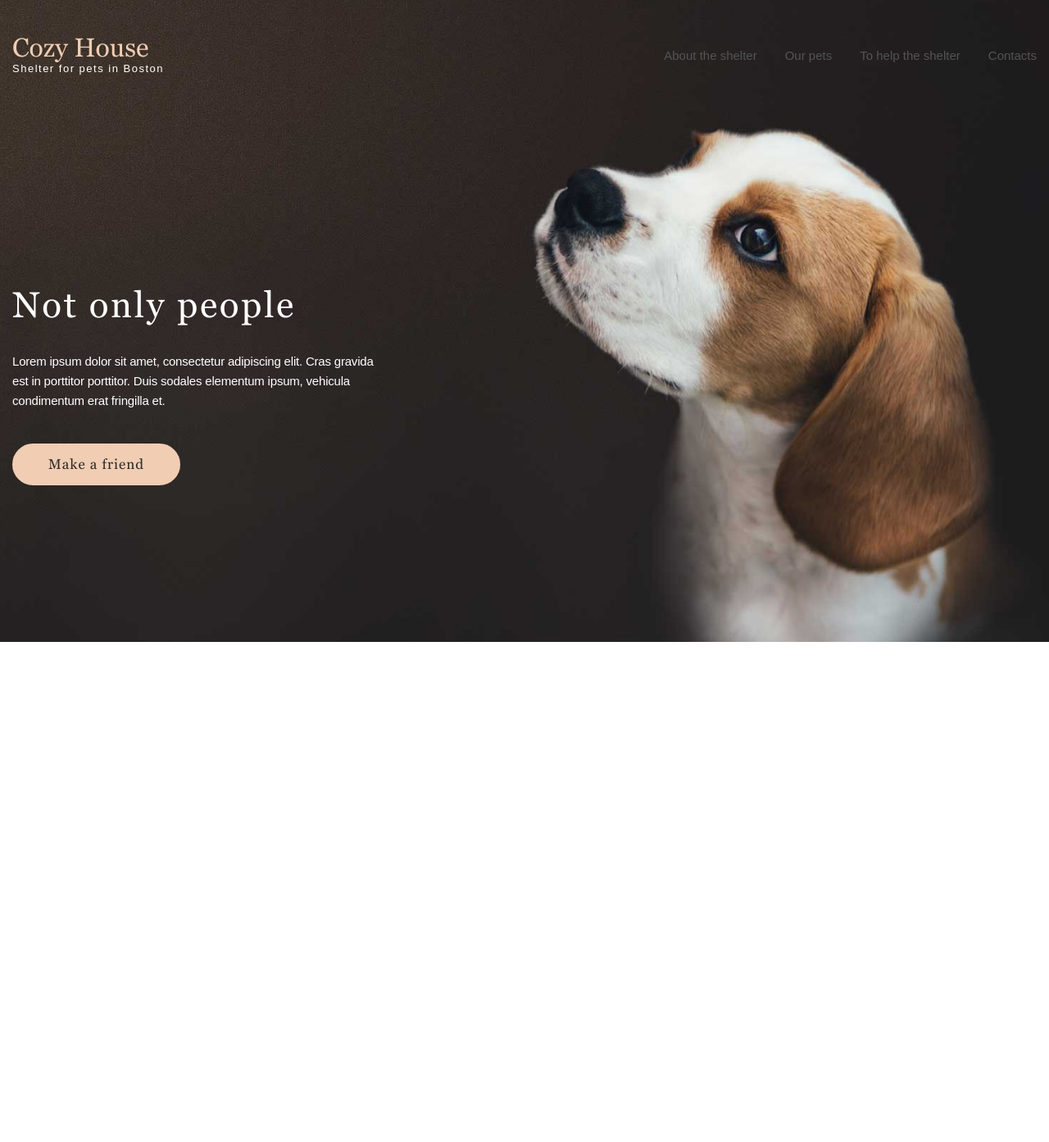
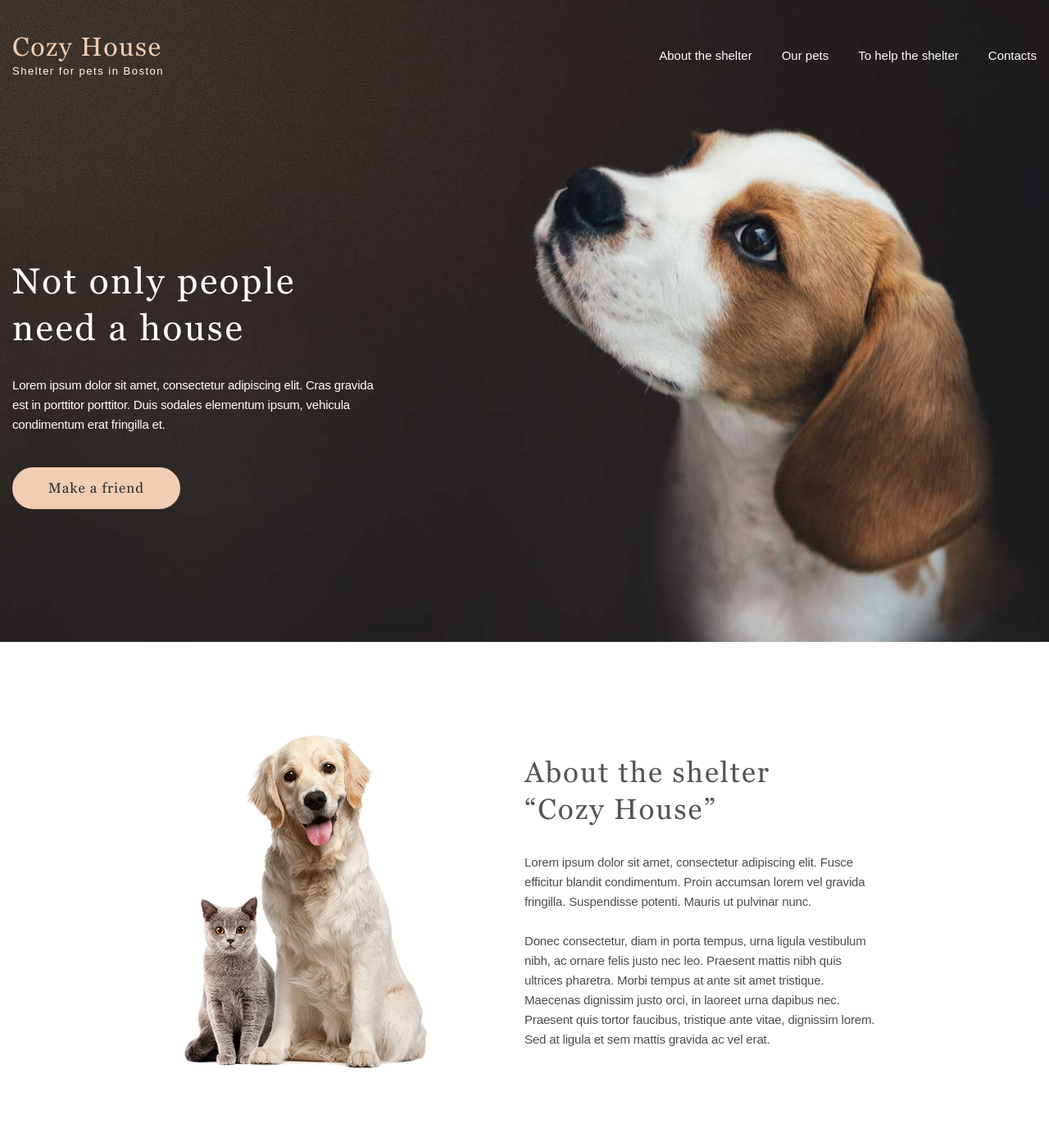
Before and after one commit to ruslansokolov40/Cozy-House, a website: page app/index.html in a window 1280 px wide. Shown: the part 17-1410 px from the top of the page at 82% size. Before the commit the page ends 800 px from the top, so only its background shows below. Drawn offline with Linux system fonts and the light colour scheme.

Commit message:
section about

```diff
--- a/app/index.html
+++ b/app/index.html
@@ -49,7 +49,7 @@
         <div class="container">
           <div class="heading__wrap">
             <div class="heading__inner">
-              <span class="heading__caption">Not only people</span>
+              <span class="heading__caption">Not only people need a house</span>
               <p class="heading__descr">Lorem ipsum dolor sit amet, consectetur adipiscing elit. Cras gravida
                 est in porttitor  porttitor. Duis sodales elementum ipsum, vehicula
                 condimentum erat fringilla et.</p>
@@ -61,6 +61,24 @@
         </div>
       </div>
     </div>
+    <div class="about">
+      <div class="container">
+        <div class="about__wrap">
+          <div class="about__img">
+            <img src="./img/main-about.png" alt="">
+          </div>
+          <div class="about__descr">
+            <span class="about__caption">About the shelter “Cozy House”</span>
+            <p class="about__text">Lorem ipsum dolor sit amet, consectetur adipiscing elit. Fusce efficitur blandit condimentum. Proin accumsan lorem vel gravida fringilla. Suspendisse potenti. Mauris ut pulvinar nunc. <br><br>
+              Donec consectetur, diam in porta tempus, urna ligula vestibulum nibh, ac ornare felis justo nec leo. Praesent mattis nibh quis
+              ultrices pharetra. Morbi tempus at ante sit amet tristique.
+              Maecenas dignissim justo orci, in laoreet urna dapibus nec. Praesent quis tortor faucibus, tristique ante vitae, dignissim
+              lorem. Sed at ligula et sem mattis gravida ac vel erat. </p class="about__caption">
+          </div>
+        </div>
+      </div>
+    </div>
+
   </div>
 
 
--- a/app/scss/_global-style.scss
+++ b/app/scss/_global-style.scss
@@ -29,7 +29,7 @@ a {
     @include trs;
 }
 
-h1, h2, h3, h4, h5 {
+h1, h2, h3, h4, h5, h6 {
     margin: 0;
 }
 
@@ -63,6 +63,6 @@ p {
 
     &:hover {
         background-color: transparent;
-
+        color: $beige;
     }
 }
--- /dev/null
+++ b/app/scss/components/_about.scss
@@ -0,0 +1,46 @@
+
+.about {
+    background-color: #fff;
+
+    &__wrap {
+        padding: 113px 0;
+        display: flex;
+        justify-content: center;
+    }
+
+    &__img {
+        width: 50%;
+        position: relative;
+
+        img {
+            max-width: 300px;
+            position: absolute;
+            right: 117px;
+        }
+    }
+
+    &__descr {
+        width: 50%;
+    }
+
+    &__caption {
+        display: block;
+        max-width: 315px;
+        font-size: 35px;
+        color: #545454;
+        line-height: 1.28;
+        padding: 24px 0 30px;
+        letter-spacing: 2px;
+    }
+
+    &__text {
+       font-family: $arial;
+       display: block;
+       max-width: 437px;
+       font-size: 15px;
+       color: #4c4c4c;
+       line-height: 1.6;
+       letter-spacing: -0.15px;
+    }
+
+}
--- a/app/scss/components/_header.scss
+++ b/app/scss/components/_header.scss
@@ -8,7 +8,11 @@
         justify-content: space-between;
         align-items: center;
         height: 170px;
+        @include b(768) {
+            height: 100px;
+        }
     }
+
     &__logo {
 
         &-link {
@@ -32,7 +36,8 @@
             font-size: 32px;
             display: block;
             color: $beige;
-            line-height: 1;
+            line-height: 1.2;
+            letter-spacing: 1.6px;
             @include trs;
         }
 
@@ -47,18 +52,22 @@
     }
 
     &__nav {
+        @include b(768) {
+            display: none;
+        }
 
         &-list {
             display: flex;
             align-items: center;
-            margin: 0 -17px;
+            margin: 0 -18px;
         }
 
         &-item {
-            padding: 0 17px;
+            padding: 0 18px;
 
             a {
                 font-family: $arial;
+                color: white;
                 position: relative;
 
                 &:before {
@@ -66,13 +75,14 @@
                     content: '';
                     height: 3px;
                     background-color: $beige;
-                    bottom: 5px;
+                    bottom: -8px;
                     left: 0;
                     width: 0;
                     @include trs;
                 }
 
                 &:hover {
+
                     &:before {
                         width: 100%;
                     }
@@ -80,28 +90,57 @@
             }
         }
 
+    }
 
-
-    }
     &__btn-menu {
         display: none;
         @include b(768) {
             display: block;
             position: relative;
             width: 25px;
-            height: 25px;
-            background-color: red;
+            height: 20px;
+            // background-color: red;
+
+            &.active {
+
+                span {
+
+                    &:ntn-child(1) {
+                        transform: rotate(-45deg);
+                        top: 9px;
+                    }
+
+                    &:ntn-child(3) {
+                         opacity: 0;
+                    }
+
+                    &:ntn-child(3) {
+                        transform: rotate(45deg);
+                        top: 9px;
+                    }
+                }
+            }
 
             span {
                 position: absolute;
+                left: 0;
                 display: block;
                 width: 25px;
                 height: 3px;
                 border-radius: 3px;
                 background-color: $white;
+                @include trs;
 
-                &:ntn-childe(1) {
+                &:ntn-child(1) {
                     top: 0;
+                }
+
+                &:ntn-child(2) {
+                    top: 9;
+                }
+
+                &:ntn-child(31) {
+                    top: 18;
                 }
             }
 
--- a/app/scss/components/_heading.scss
+++ b/app/scss/components/_heading.scss
@@ -13,6 +13,9 @@
         display: flex;
         align-items: center;
         padding: 50px 0;
+        @include b(768) {
+            min-height: calc(100vh - 100px);
+        }
 
     }
 
@@ -28,6 +31,9 @@
         margin-bottom: 28px;
         color: $white;
         max-width: 380px;
+        @include b(768) {
+            font-size: 35px;
+        }
     }
 
     &__descr {
--- a/app/scss/style.scss
+++ b/app/scss/style.scss
@@ -6,3 +6,4 @@
 @import "./_global-style";
 @import "./components/_header";
 @import "./components/_heading";
+@import "./components/_about";
```
Also changed, not shown: app/css/style.min.css, app/img/main-about.png (added).
